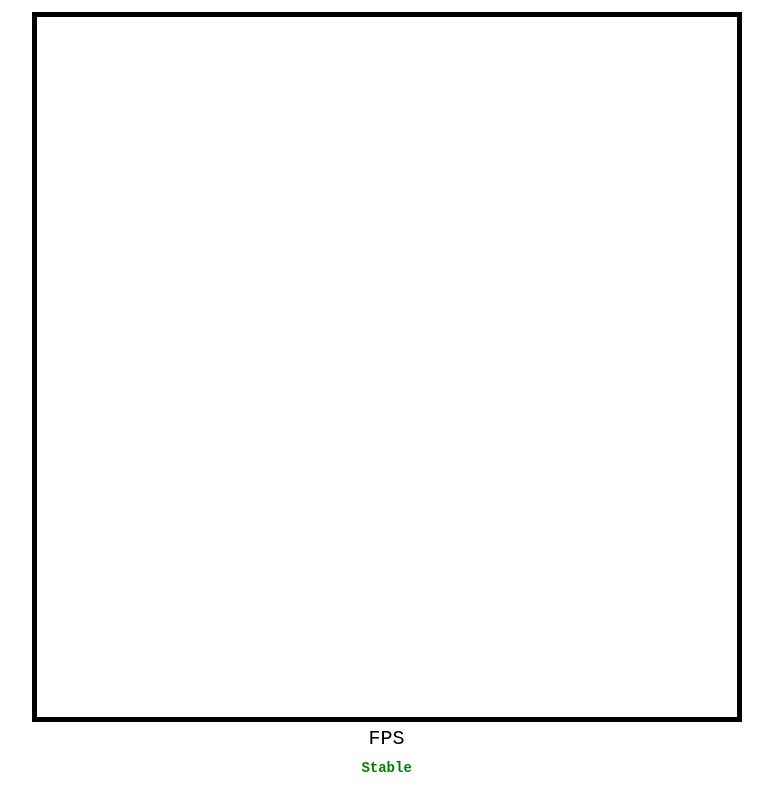
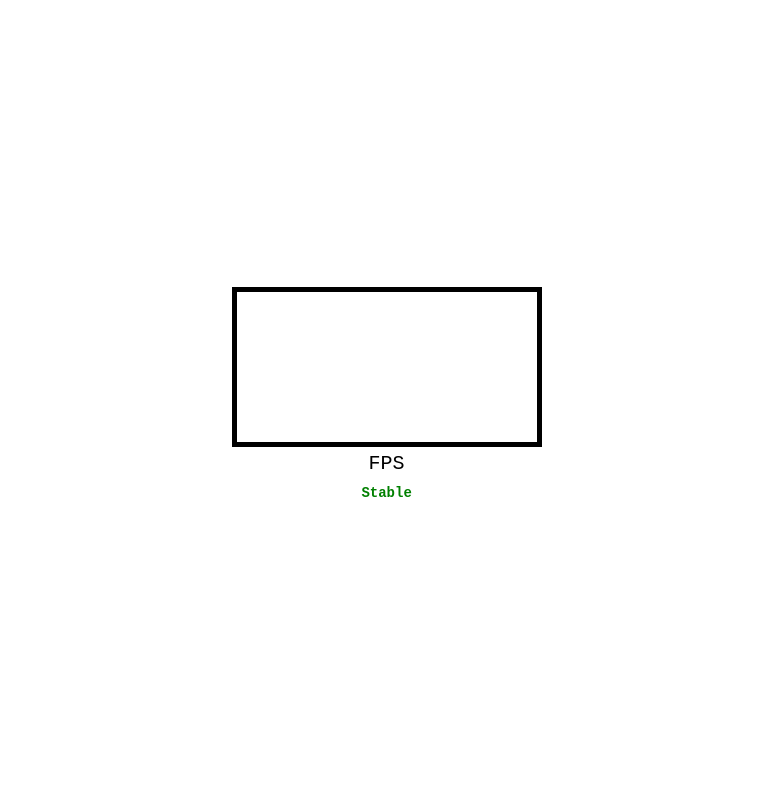
Before and after one commit to medakk/spherro, a website: page www/index.html in a window 1280 px wide. Shown: the whole page, without its empty margins (247-1020 px from the left). Drawn offline with Linux system fonts and the light colour scheme.

Commit message:
update canvas CSS dimensions

```diff
--- a/www/index.html
+++ b/www/index.html
@@ -18,8 +18,10 @@
 
       #spherro-canvas {
         border: 5px solid black;
-        width: 700px;
-        height: 700px;
+        max-width: 80%;
+        max-height: 80%;
+        height: auto;
+        width: auto;
       }
 
       #fps {
```
